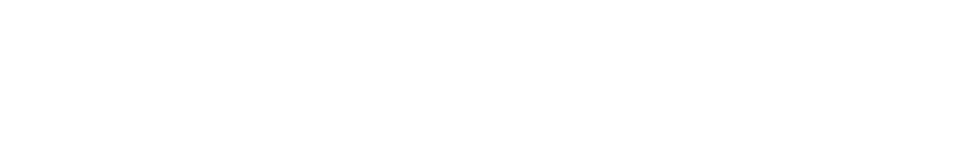
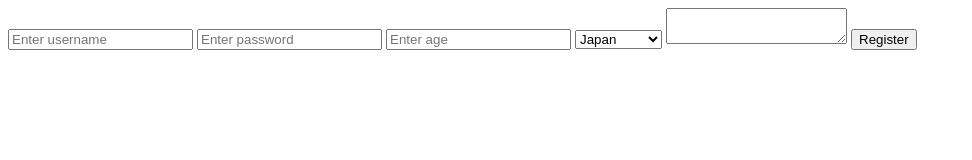
Before and after one commit to Jin-kazoma/JavaScript-learnings, a plain HTML site: page dom project/index.html in a window 1280 px wide. Shown: the whole page, without its empty margins (0-972 px from the left). Drawn offline with Linux system fonts and the light colour scheme.

Commit message:
Update index.html

```diff
--- a/dom project/index.html
+++ b/dom project/index.html
@@ -97,6 +97,22 @@
 
     <ul id="list"></ul> -->
 
+        <form id="userForm">
+
+      <input id="username" placeholder="Enter username" >
+      <input id="password" placeholder="Enter password">
+      <input id="age" placeholder="Enter age">
+
+       <select id="country">
+        <option value="japan" >Japan</option>
+        <option value="ph">Philippines</option>
+       </select>
+
+       <textarea id="message"></textarea>
+       <button type="register">Register</button>
+
+    </form>
+
     <script src="script.js"></script>
 </body>
 </html>
```
